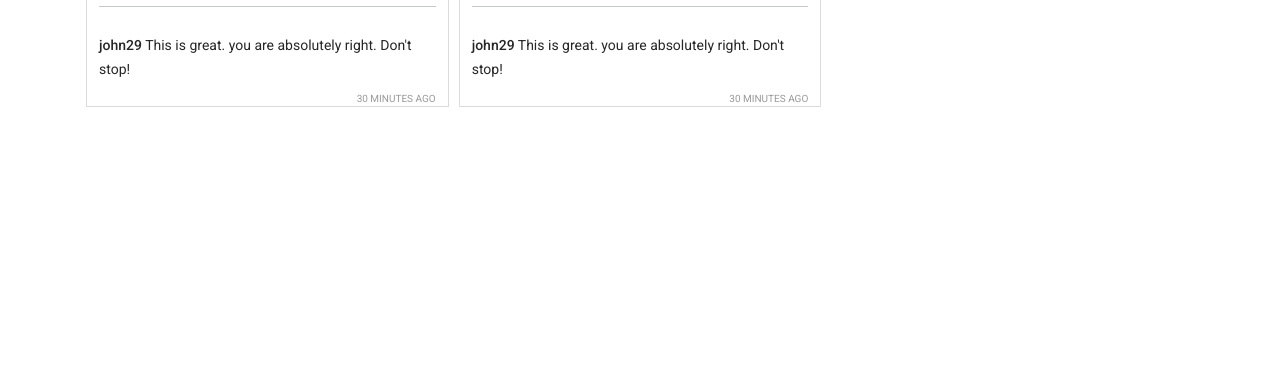
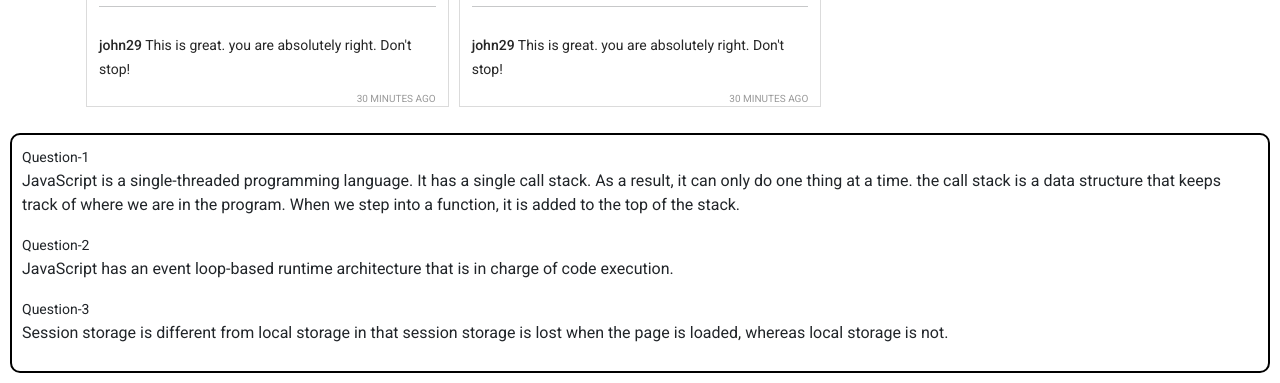
Before and after one commit to Ezabulbary/insta-shohor-assignment-7, a plain HTML site: page index.html in a window 1280 px wide. Shown: the part 1425-1808 px from the top of the page. Before the commit the page ends 1548 px from the top, so only its background shows below. Drawn offline with nearby package versions, Linux system fonts and the light colour scheme.

Commit message:
Question answer added

```diff
--- a/index.html
+++ b/index.html
@@ -77,6 +77,17 @@
                 <h1>Reported posts</h1>
             </div>
         </main>
+
+        <section style="border: 2px solid black; border-radius: 10px; margin: 10px; padding: 10px;">
+            <small>Question-1</small>
+            <p>JavaScript is a single-threaded programming language. It has a single call stack. As a result, it can only do one thing at a time. the call stack is a data structure that keeps track of where we are in the program. When we step into a function, it is added to the top of the stack.</p>
+
+            <small>Question-2</small>
+            <p>JavaScript has an event loop-based runtime architecture that is in charge of code execution.</p>
+
+            <small>Question-3</small>
+            <p>Session storage is different from local storage in that session storage is lost when the page is loaded, whereas local storage is not.</p>
+        </section>
         <footer></footer>
 
         <!-- add javascript  file  -->
```
